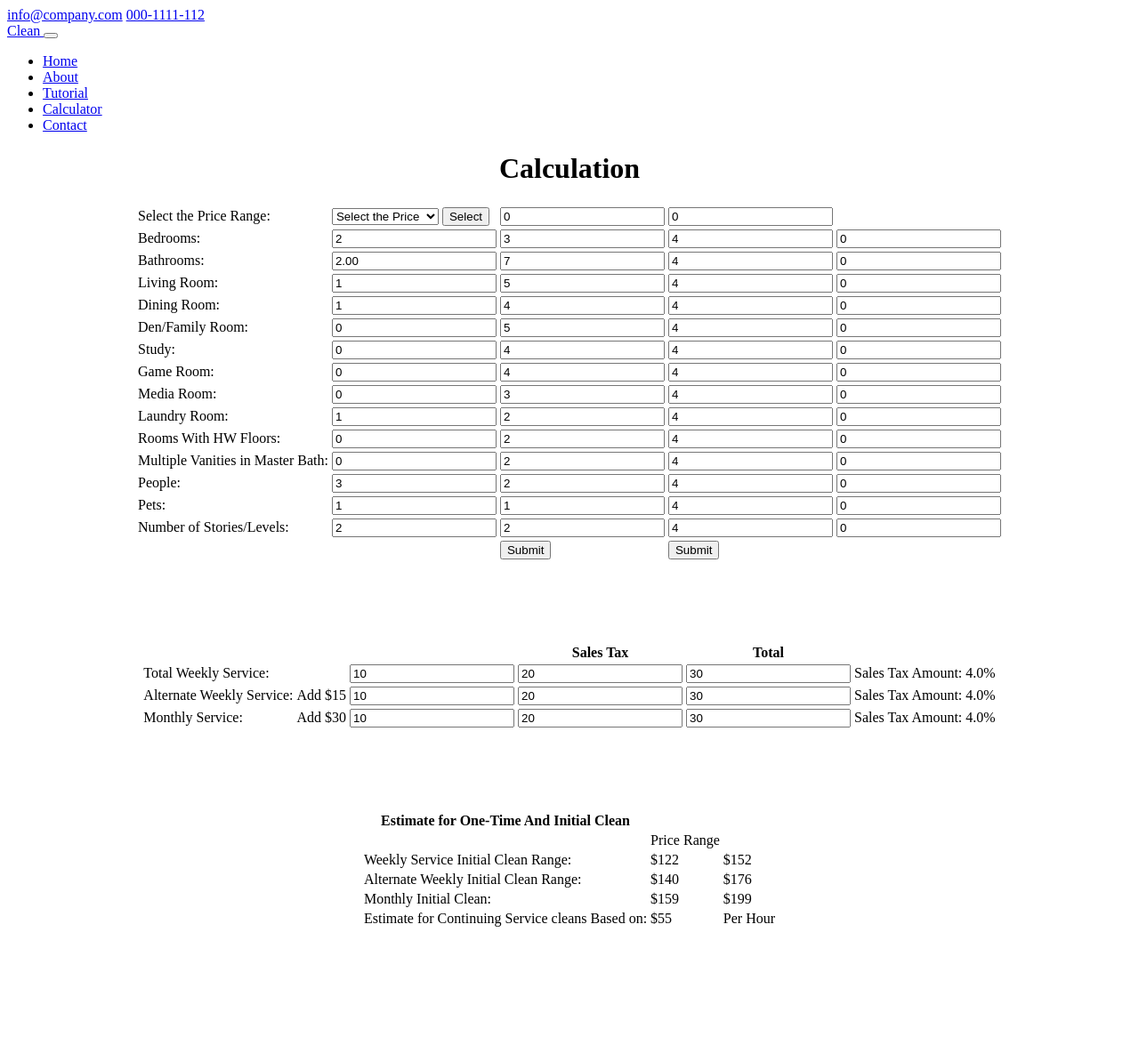
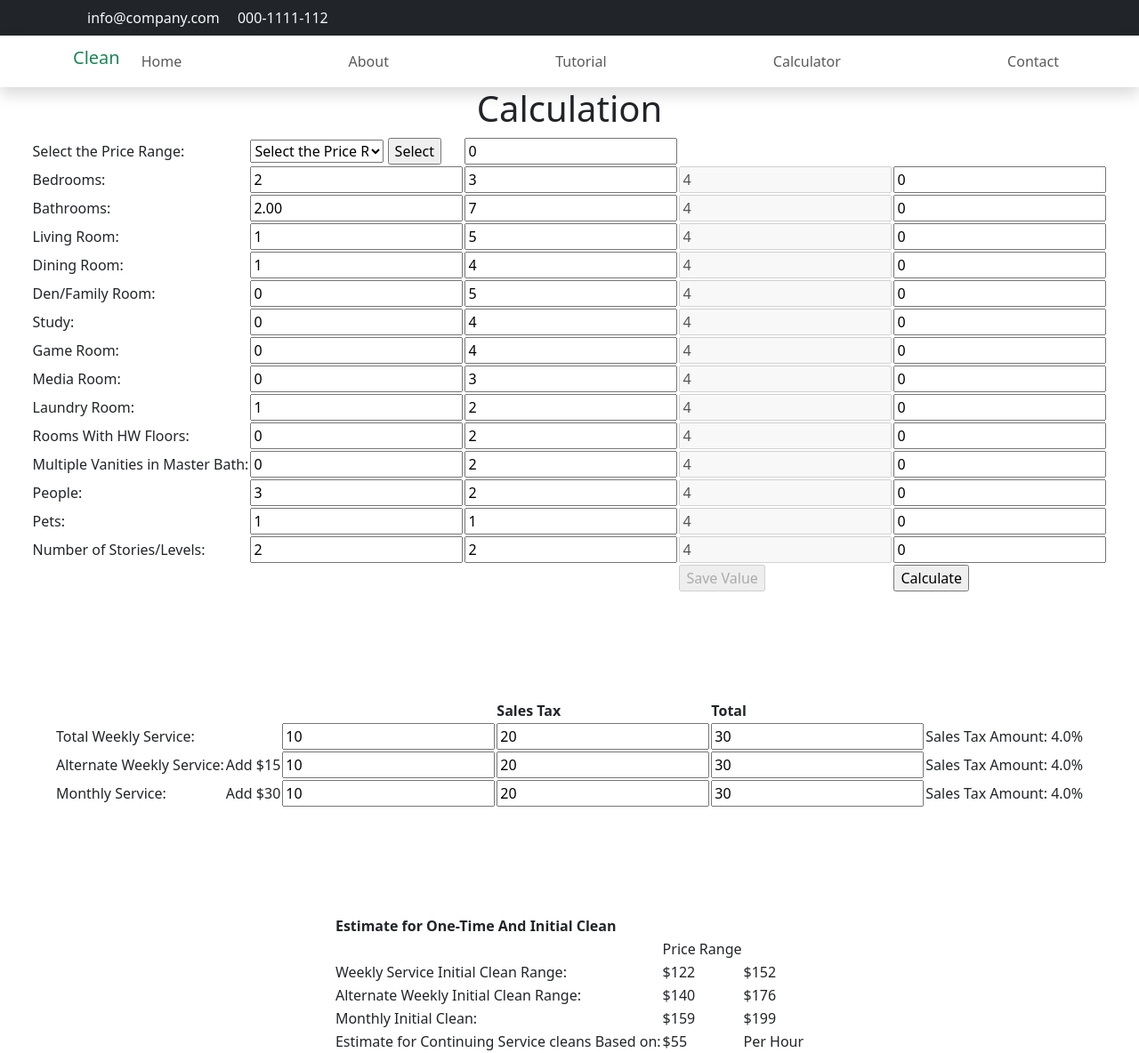
Before and after one commit to ticTechtoee/cleaning_calculator_webapp_updated, a Django app: template calculator/templates/calculator/index.html in a window 1280 px wide. Shown: the whole page at 89% size. Before the commit the page ends 1042 px from the top, so only its background shows below. Run offline with Django 3.2, Linux system fonts and the light colour scheme; the template is opened without the code that fills it: most values are stand-ins (such as "Sample title", 1, 10 or a date in 2020); some libraries are stand-ins or nearby versions.

Commit message:
Static files are added.

```diff
--- a/calculator/templates/calculator/index.html
+++ b/calculator/templates/calculator/index.html
@@ -3,6 +3,21 @@
 <head>
     <meta charset="UTF-8">
     <title>Calculator Page</title>
+
+    <meta charset="utf-8">
+    <meta name="viewport" content="width=device-width, initial-scale=1">
+
+    <link rel="apple-touch-icon" href="/static/assets/img/apple-icon.png">
+    <link rel="shortcut icon" type="image/x-icon" href="assets/img/favicon.ico">
+
+    <link rel="stylesheet" href="/static/assets/css/bootstrap.min.css">
+    <link rel="stylesheet" href="/static/assets/css/templatemo.css">
+    <link rel="stylesheet" href="/static/assets/css/custom.css">
+
+    <!-- Load fonts style after rendering the layout styles -->
+    <link rel="stylesheet" href="https://fonts.googleapis.com/css2?family=Roboto:wght@100;200;300;400;500;700;900&display=swap">
+    <link rel="stylesheet" href="/static/assets/css/fontawesome.min.css">
+
 </head>
 <body>
 <!-- Start Top Nav -->
@@ -16,10 +31,14 @@
                 <a class="navbar-sm-brand text-light text-decoration-none" href="tel:010-020-0340">000-1111-112</a>
             </div>
             <div>
-                    <a class="text-light" href="https://fb.com/templatemo" target="_blank" rel="sponsored"><i class="fab fa-facebook-f fa-sm fa-fw me-2"></i></a>
-                    <a class="text-light" href="https://www.instagram.com/" target="_blank"><i class="fab fa-instagram fa-sm fa-fw me-2"></i></a>
-                    <a class="text-light" href="https://twitter.com/" target="_blank"><i class="fab fa-twitter fa-sm fa-fw me-2"></i></a>
-                    <a class="text-light" href="https://www.linkedin.com/" target="_blank"><i class="fab fa-linkedin fa-sm fa-fw"></i></a>
+                <a class="text-light" href="https://fb.com/templatemo" target="_blank" rel="sponsored"><i
+                        class="fab fa-facebook-f fa-sm fa-fw me-2"></i></a>
+                <a class="text-light" href="https://www.instagram.com/" target="_blank"><i
+                        class="fab fa-instagram fa-sm fa-fw me-2"></i></a>
+                <a class="text-light" href="https://twitter.com/" target="_blank"><i
+                        class="fab fa-twitter fa-sm fa-fw me-2"></i></a>
+                <a class="text-light" href="https://www.linkedin.com/" target="_blank"><i
+                        class="fab fa-linkedin fa-sm fa-fw"></i></a>
             </div>
         </div>
     </div>
@@ -35,11 +54,14 @@
             Clean
         </a>
 
-            <button class="navbar-toggler border-0" type="button" data-bs-toggle="collapse" data-bs-target="#templatemo_main_nav" aria-controls="navbarSupportedContent" aria-expanded="false" aria-label="Toggle navigation">
+        <button class="navbar-toggler border-0" type="button" data-bs-toggle="collapse"
+                data-bs-target="#templatemo_main_nav" aria-controls="navbarSupportedContent" aria-expanded="false"
+                aria-label="Toggle navigation">
             <span class="navbar-toggler-icon"></span>
         </button>
 
-            <div class="align-self-center collapse navbar-collapse flex-fill  d-lg-flex justify-content-lg-between" id="templatemo_main_nav">
+        <div class="align-self-center collapse navbar-collapse flex-fill  d-lg-flex justify-content-lg-between"
+             id="templatemo_main_nav">
             <div class="flex-fill">
                 <ul class="nav navbar-nav d-flex justify-content-between mx-lg-auto">
                     <li class="nav-item">
@@ -79,11 +101,13 @@
 
         <table>
             <tr>
-                <td><form method="post">{% csrf_token %}<label>Select the Price Range: </label></td>
-                <td><select name="range" style="width:120px">
+                <td>
+                    <form method="post">{% csrf_token %}<label>Select the Price Range: </label>
+                </td>
+                <td><select name="range" style="width:150px">
                     <option selected disabled="true">Select the Price Range</option>
                     {% for range in ranges %}
-                    <option value="{{ range }}" {% if selected_range == range %} selected="selected" {% endif %}>{{ range }}</option>
+                    <option value="{{ range }}" {% if selected_range == range %} selected="selected" {% endif %}> {{range}}</option>
                     {% endfor %}
                 </select>
                     <input type="submit" value="Select" name="submit_for_price_Range">
@@ -91,11 +115,8 @@
                 </td>
 
 
-
-
-
                 <td><input name="a2" id="a2" value=0></td>
-      <td><input name="a3" id="a3" value=0></td>
+                <td></td>
 
                 <td>
                     {% if selected_range %}
@@ -110,125 +131,196 @@
                 {% csrf_token %}
                 <tr>
 
-      <td><label>Bedrooms:   </label></td><td><input name="b1" id="b1" value=2></td>
+                    <td><label>Bedrooms: </label></td>
+                    <td><input name="b1" id="b1" value=2></td>
                     <td><input name="b2" id="b2" value=3></td>
-      <td><input name="rate1" value="{{ rates1.rate }}"> </td>
+                    {% if not request.user.is_superuser %}
+                    <td><input name="rate1" value="{{ rates1.rate }}" disabled></td>
+                    {% else %}
+                    <td><input name="rate1" value="{{ rates1.rate }}"></td>
+                    {% endif %}
                     <td><input name="b3" id="b3" value=0></td>
 
 
                 </tr>
                 <tr>
-        <td><label>Bathrooms:   </label></td><td><input name="c1" id="c1" value=2.00></td>
+                    <td><label>Bathrooms: </label></td>
+                    <td><input name="c1" id="c1" value=2.00></td>
                     <td><input name="c2" id="c2" value=7></td>
-              <td><input name="rate2" value="{{ rates2.rate }}"> </td>
+                    {% if not request.user.is_superuser %}
+                    <td><input name="rate2" value="{{ rates2.rate }}" disabled></td>
+                    {% else %}
+                    <td><input name="rate2" value="{{ rates2.rate }}"></td>
+                    {% endif %}
+
                     <td><input name="c3" id="c3" value=0></td>
 
                 </tr>
 
 
                 <tr>
-        <td><label>Living Room:   </label></td><td><input name="d1" id="d1" value=1></td>
+                    <td><label>Living Room: </label></td>
+                    <td><input name="d1" id="d1" value=1></td>
                     <td><input name="d2" id="d2" value=5></td>
-               <td><input name="rate3" value="{{ rates3.rate }}"> </td>
+                    {% if not request.user.is_superuser %}
+                    <td><input name="rate3" value="{{ rates3.rate }}" disabled></td>
+                    {% else %}
+                    <td><input name="rate3" value="{{ rates3.rate }}"></td>
+                    {% endif %}
                     <td><input name="d3" id="d3" value=0></td>
 
                 </tr>
 
 
                 <tr>
-        <td><label>Dining Room:   </label></td><td><input name="e1" id="e1" value=1></td>
+                    <td><label>Dining Room: </label></td>
+                    <td><input name="e1" id="e1" value=1></td>
                     <td><input name="e2" id="e2" value=4></td>
+                    {% if not request.user.is_superuser %}
+                    <td><input name="rate4" value="{{ rates4.rate }}" disabled></td>
+                    {% else %}
                     <td><input name="rate4" value="{{ rates4.rate }}"></td>
+                    {% endif %}
                     <td><input name="e3" id="e3" value=0></td>
 
                 </tr>
 
 
                 <tr>
-        <td><label>Den/Family Room:   </label></td><td><input name="f1" id="f1" value=0></td>
+                    <td><label>Den/Family Room: </label></td>
+                    <td><input name="f1" id="f1" value=0></td>
                     <td><input name="f2" id="f2" value=5></td>
-            <td><input name="rate4" value="{{ rates4_.rate }}"></td>
+                    {% if not request.user.is_superuser %}
+                    <td><input name="rate5" value="{{ rates5.rate }}" disabled></td>
+                    {% else %}
+                    <td><input name="rate5" value="{{ rates5.rate }}"></td>
+                    {% endif %}
                     <td><input name="f3" id="f3" value=0></td>
 
                 </tr>
 
 
                 <tr>
-        <td><label>Study:   </label></td><td><input name="g1" id="g1" value=0></td>
+                    <td><label>Study: </label></td>
+                    <td><input name="g1" id="g1" value=0></td>
                     <td><input name="g2" id="g2" value=4></td>
-             <td><input name="rate4" value="{{ rates4_.rate }}"></td>
+                    {% if not request.user.is_superuser %}
+                    <td><input name="rate6" value="{{ rates6.rate }}" disabled></td>
+                    {% else %}
+                    <td><input name="rate6" value="{{ rates6.rate }}"></td>
+                    {% endif %}
                     <td><input name="g3" id="g3" value=0></td>
 
                 </tr>
 
 
                 <tr>
-        <td><label>Game Room:   </label></td><td><input name="h1" id="h1" value=0></td>
+                    <td><label>Game Room: </label></td>
+                    <td><input name="h1" id="h1" value=0></td>
                     <td><input name="h2" id="h2" value=4></td>
-            <td><input name="rate4" value="{{ rates4_.rate }}"></td>
+                    {% if not request.user.is_superuser %}
+                    <td><input name="rate7" value="{{ rates7.rate }}" disabled></td>
+                    {% else %}
+                    <td><input name="rate7" value="{{ rates7.rate }}"></td>
+                    {% endif %}
                     <td><input name="h3" id="h3" value=0></td>
 
                 </tr>
 
 
                 <tr>
-        <td><label>Media Room:   </label></td><td><input name="i1" id="i1" value=0></td>
+                    <td><label>Media Room: </label></td>
+                    <td><input name="i1" id="i1" value=0></td>
                     <td><input name="i2" id="i2" value=3></td>
-             <td><input name="rate4" value="{{ rates4_.rate }}"></td>
+                    {% if not request.user.is_superuser %}
+                    <td><input name="rate8" value="{{ rates8.rate }}" disabled></td>
+                    {% else %}
+                    <td><input name="rate8" value="{{ rates8.rate }}"></td>
+                    {% endif %}
                     <td><input name="i3" id="i3" value=0></td>
 
                 </tr>
 
 
                 <tr>
-        <td><label>Laundry Room:   </label></td><td><input name="j1" id="j1" value=1></td>
+                    <td><label>Laundry Room: </label></td>
+                    <td><input name="j1" id="j1" value=1></td>
                     <td><input name="j2" id="j2" value=2></td>
-             <td><input name="rate4" value="{{ rates4_.rate }}"></td>
+                    {% if not request.user.is_superuser %}
+                    <td><input name="rate9" value="{{ rates9.rate }}" disabled></td>
+                    {% else %}
+                    <td><input name="rate9" value="{{ rates9.rate }}"></td>
+                    {% endif %}
                     <td><input name="j3" id="j3" value=0></td>
 
                 </tr>
 
 
                 <tr>
-        <td><label>Rooms With HW Floors:   </label></td><td><input name="k1" id="k1" value=0></td>
+                    <td><label>Rooms With HW Floors: </label></td>
+                    <td><input name="k1" id="k1" value=0></td>
                     <td><input name="k2" id="k2" value=2></td>
-             <td><input name="rate4" value="{{ rates4_.rate }}"></td>
+                    {% if not request.user.is_superuser %}
+                    <td><input name="rate10" value="{{ rates10.rate }}" disabled></td>
+                    {% else %}
+                    <td><input name="rate10" value="{{ rates10.rate }}"></td>
+                    {% endif %}
                     <td><input name="k3" id="k3" value=0></td>
 
                 </tr>
 
 
                 <tr>
-        <td><label>Multiple Vanities in Master Bath:   </label></td><td><input name="l1" id="l1" value=0></td>
+                    <td><label>Multiple Vanities in Master Bath: </label></td>
+                    <td><input name="l1" id="l1" value=0></td>
                     <td><input name="l2" id="l2" value=2></td>
-       <td><input name="rate4" value="{{ rates4_.rate }}"></td>
+                    {% if not request.user.is_superuser %}
+                    <td><input name="rate11" value="{{ rates11.rate }}" disabled></td>
+                    {% else %}
+                    <td><input name="rate11" value="{{ rates11.rate }}"></td>
+                    {% endif %}
                     <td><input name="l3" id="l3" value=0></td>
 
                 </tr>
 
 
                 <tr>
-        <td><label>People:   </label></td><td><input name="m1" id="m1" value=3></td>
+                    <td><label>People: </label></td>
+                    <td><input name="m1" id="m1" value=3></td>
                     <td><input name="m2" id="m2" value=2></td>
-      <td><input name="rate4" value="{{ rates4_.rate }}"></td>
+                    {% if not request.user.is_superuser %}
+                    <td><input name="rate12" value="{{ rates12.rate }}" disabled></td>
+                    {% else %}
+                    <td><input name="rate12" value="{{ rates12.rate }}"></td>
+                    {% endif %}
                     <td><input name="m3" id="m3" value=0></td>
 
                 </tr>
 
 
                 <tr>
-        <td><label>Pets:   </label></td><td><input name="n1" id="n1" value=1></td>
+                    <td><label>Pets: </label></td>
+                    <td><input name="n1" id="n1" value=1></td>
                     <td><input name="n2" id="n2" value=1></td>
-      <td><input name="rate4" value="{{ rates4_.rate }}"></td>
+                    {% if not request.user.is_superuser %}
+                    <td><input name="rate13" value="{{ rates13.rate }}" disabled></td>
+                    {% else %}
+                    <td><input name="rate13" value="{{ rates13.rate }}"></td>
+                    {% endif %}
                     <td><input name="n3" id="n3" value=0></td>
 
                 </tr>
 
 
                 <tr>
-        <td><label>Number of Stories/Levels:   </label></td><td><input name="o1" id="o1" value=2></td>
+                    <td><label>Number of Stories/Levels: </label></td>
+                    <td><input name="o1" id="o1" value=2></td>
                     <td><input name="o2" id="o2" value=2></td>
-       <td><input name="rate4" value="{{ rates4_.rate }}"></td>
+                    {% if not request.user.is_superuser %}
+                    <td><input name="rate14" value="{{ rates14.rate }}" disabled></td>
+                    {% else %}
+                    <td><input name="rate14" value="{{ rates14.rate }}"></td>
+                    {% endif %}
                     <td><input name="o3" id="o3" value=0></td>
 
                 </tr>
@@ -237,9 +329,13 @@
 
                 <td></td>
                 <td></td>
-        <td><input type="button" value='Submit'></td>
-      <td><input type="button" value='Submit'></td>
-    <!--  <input type="submit" value="save" name="update_value"> -->
+                <td></td>
+                {% if request.user.is_superuser %}
+                <td><input type="button" value='Save Value'></td>
+                {% else %}
+                <td><input type="button" value='Save Value' disabled></td>
+                {% endif %}
+                <td><input type="submit" value="Calculate" name="Calculate"></td>
             </tr>
         </table>
         <br>
@@ -257,37 +353,36 @@
             <th></th>
 
             <tr>
-            <td>Total Weekly Service:   </td>
+                <td>Total Weekly Service:</td>
                 <td></td>
-            <td><input name="I1" id="I1" value="10"></td>
-            <td><input name="I2" id="I2" value="20"></td>
-            <td><input name="I3" id="I3" value="30"></td>
-                    <td>Sales Tax Amount: 4.0%  </td>
+                <td><input name="p1" id="p1" value="10"></td>
+                <td><input name="p2" id="p2" value="20"></td>
+                <td><input name="p3" id="p3" value="30"></td>
+                <td>Sales Tax Amount: 4.0%</td>
 
             </tr>
 
             <tr>
-            <td>Alternate Weekly Service:   </td>
+                <td>Alternate Weekly Service:</td>
                 <td>Add $15</td>
-            <td><input name="I1" id="I1" value="10"></td>
-            <td><input name="I2" id="I2" value="20"></td>
-            <td><input name="I3" id="I3" value="30"></td>
-                    <td>Sales Tax Amount: 4.0%  </td>
+                <td><input name="q1" id="q1" value="10"></td>
+                <td><input name="q2" id="q2" value="20"></td>
+                <td><input name="q3" id="q3" value="30"></td>
+                <td>Sales Tax Amount: 4.0%</td>
 
             </tr>
 
             <tr>
-            <td>Monthly Service:   </td>
+                <td>Monthly Service:</td>
                 <td>Add $30</td>
-            <td><input name="I1" id="I1" value="10"></td>
-            <td><input name="I2" id="I2" value="20"></td>
-            <td><input name="I3" id="I3" value="30"></td>
-                    <td>Sales Tax Amount: 4.0%  </td>
+                <td><input name="r1" id="r1" value="10"></td>
+                <td><input name="r2" id="r2" value="20"></td>
+                <td><input name="r3" id="r3" value="30"></td>
+                <td>Sales Tax Amount: 4.0%</td>
 
             </tr>
 
         </table>
-
 
 
         <br>
@@ -308,28 +403,28 @@
             </tr>
 
             <tr>
-            <td>Weekly Service Initial Clean Range:      </td>
+                <td>Weekly Service Initial Clean Range:</td>
                 <td>$122</td>
                 <td>$152</td>
 
             </tr>
 
             <tr>
-            <td>Alternate Weekly Initial Clean Range:    </td>
+                <td>Alternate Weekly Initial Clean Range:</td>
                 <td>$140</td>
                 <td>$176</td>
 
             </tr>
 
             <tr>
-            <td>Monthly Initial Clean:      </td>
+                <td>Monthly Initial Clean:</td>
                 <td>$159</td>
                 <td>$199</td>
 
             </tr>
 
             <tr>
-            <td>Estimate for Continuing Service cleans Based on:     </td>
+                <td>Estimate for Continuing Service cleans Based on:</td>
                 <td>$55</td>
                 <td>Per Hour</td>
 
@@ -339,5 +434,6 @@
 
     </center>
 </div>
+
 </body>
 </html>
```
Also changed, not shown: calculator/views.py (+43 -1 lines), cleaning_calculator_webapp/settings.py (+6 -1 lines). Lines whose indentation alone changed are shown as unchanged.
